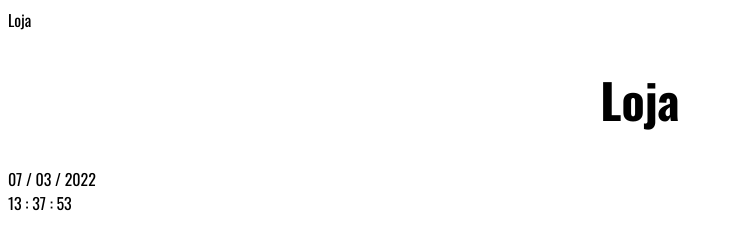
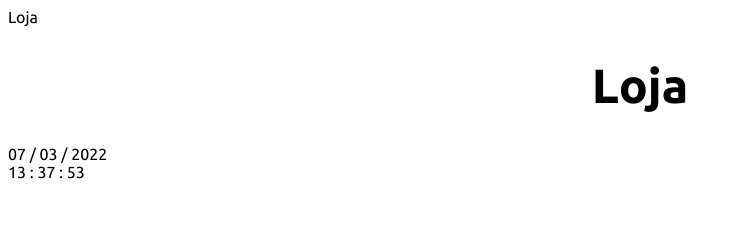
Before and after one commit to WalterSopraniJr/SistemaLoja, a plain HTML site: page index.html in a window 1280 px wide. Shown: the whole page, without its empty margins (0-741 px from the left). Drawn offline with nearby package versions, Linux system fonts and the light colour scheme.

Commit message:
changing font

```diff
--- a/index.html
+++ b/index.html
@@ -15,7 +15,7 @@
 
     <link rel="preconnect" href="https://fonts.googleapis.com">
     <link rel="preconnect" href="https://fonts.gstatic.com" crossorigin>
-    <link href="https://fonts.googleapis.com/css2?family=Oswald:wght@200;300;400;500;600;700&display=swap" rel="stylesheet">
+    <link href="https://fonts.googleapis.com/css2?family=Ubuntu:ital,wght@0,300;0,400;0,500;0,700;1,300;1,400;1,500;1,700&display=swap" rel="stylesheet">
 
     <link rel="stylesheet" href="style.css"
 
--- a/style.css
+++ b/style.css
@@ -1,5 +1,5 @@
 body {
-    font-family: 'Oswald', sans-serif;
+    font-family: 'Ubuntu', sans-serif;
 }
 
 h1 {
```
